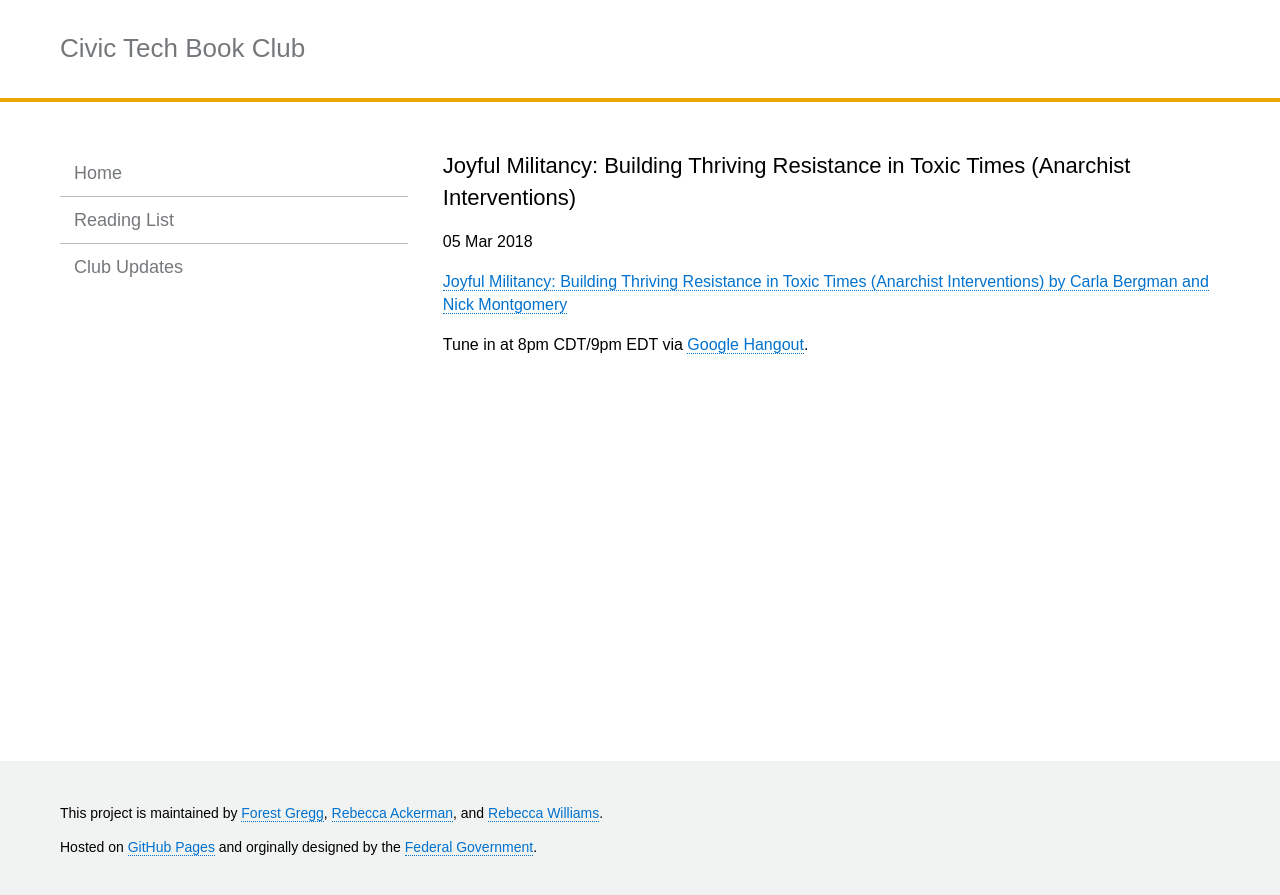
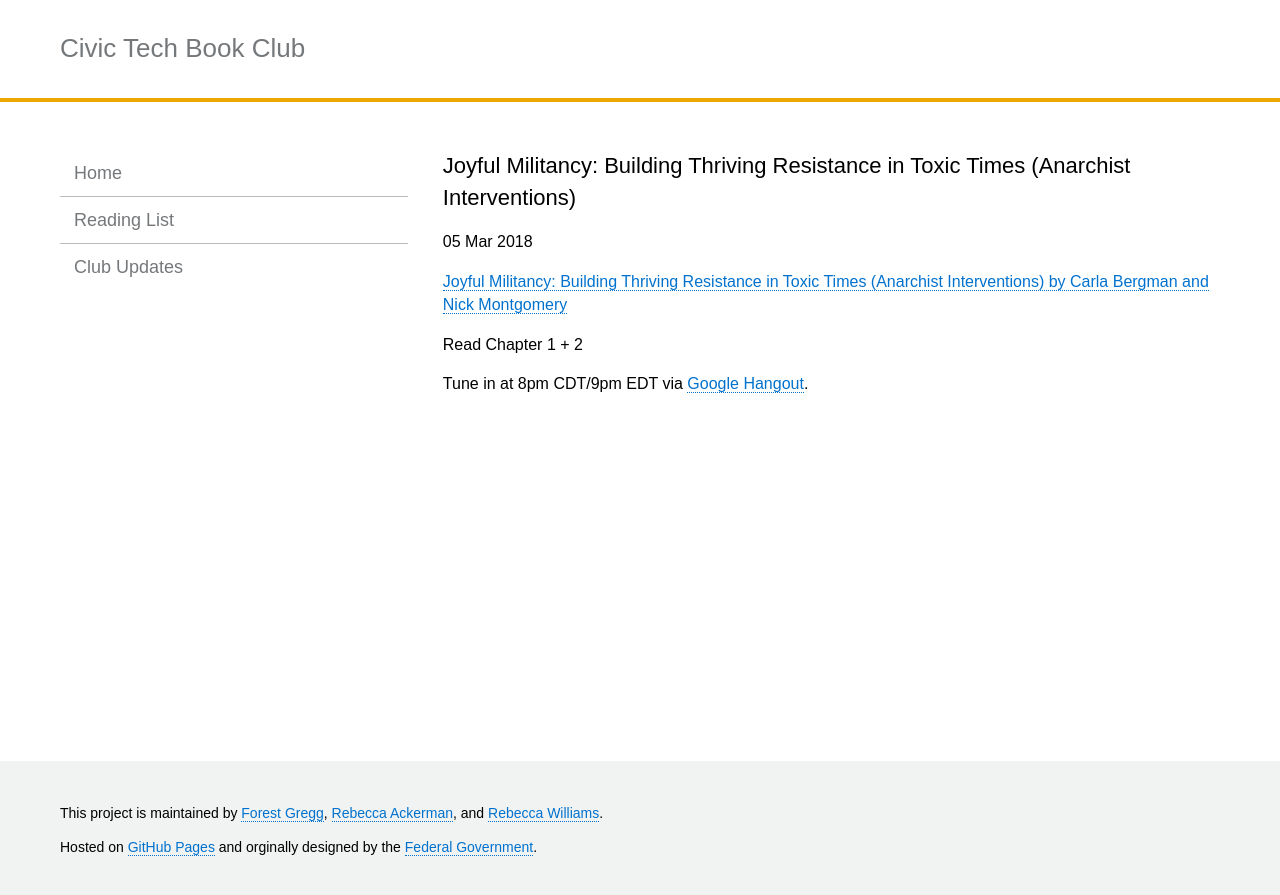
Before and after one commit to rebeccawilliams/bookclub, a Jekyll site: the page built from _posts/2018-03-05-joyful-militancy.md, in a window 1280 px wide. Shown: the top 895 px of the page. Built offline with Jekyll 4.4.1, drawn with Linux system fonts in a browser that asks for light colours.

Commit message:
Update 2018-03-05-joyful-militancy.md

```diff
--- a/_posts/2018-03-05-joyful-militancy.md
+++ b/_posts/2018-03-05-joyful-militancy.md
@@ -7,4 +7,6 @@ categories: jekyll update
 
 [Joyful Militancy: Building Thriving Resistance in Toxic Times (Anarchist Interventions) by Carla Bergman and Nick Montgomery](https://www.amazon.com/Joyful-Militancy-Resistance-Anarchist-Interventions/dp/1849352887)
 
+Read Chapter 1 + 2
+
 Tune in at 8pm CDT/9pm EDT via [Google Hangout](https://plus.google.com/hangouts/_/calendar/d2lsbGlhbXMucmViZWNjYUBnbWFpbC5jb20._8gsj6d9g8l2jcba568okcb9k6osjeb9p612kcb9p8ookadi188o3gdpo68?authuser=0).
```
